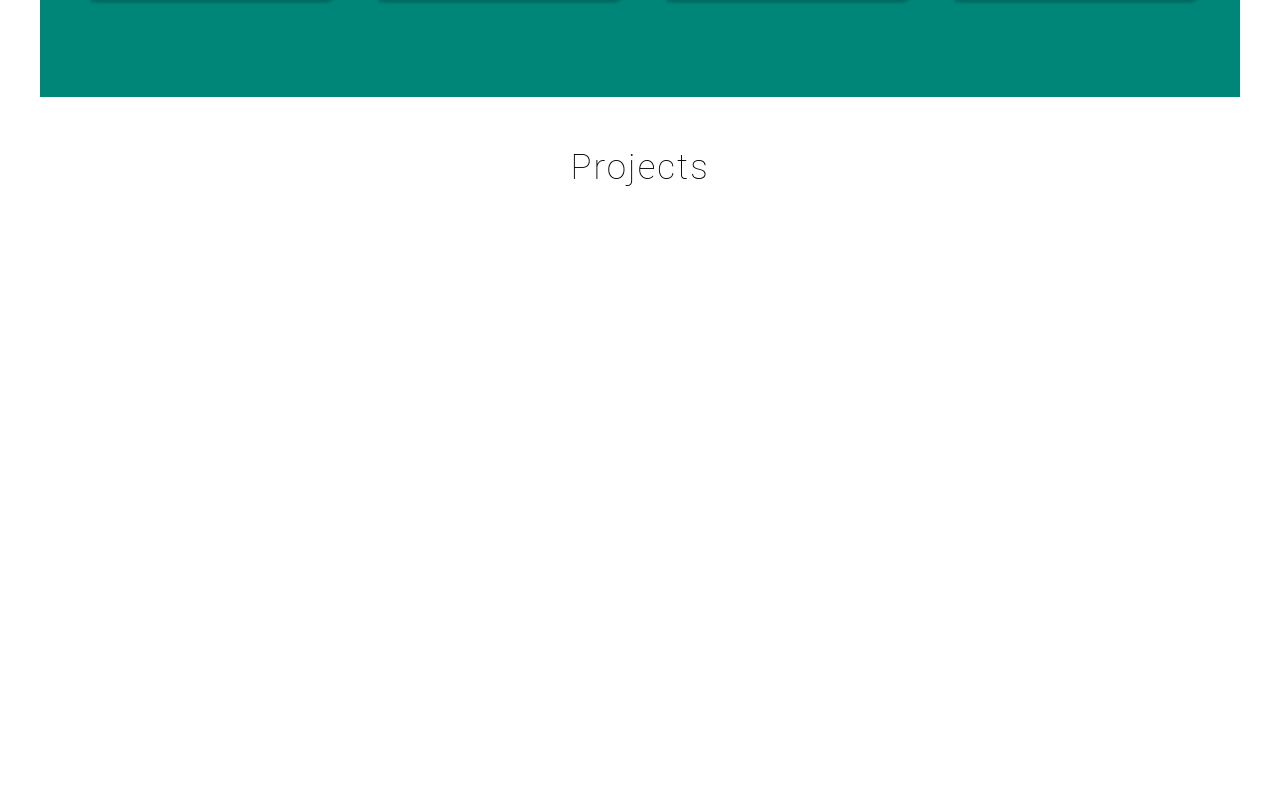
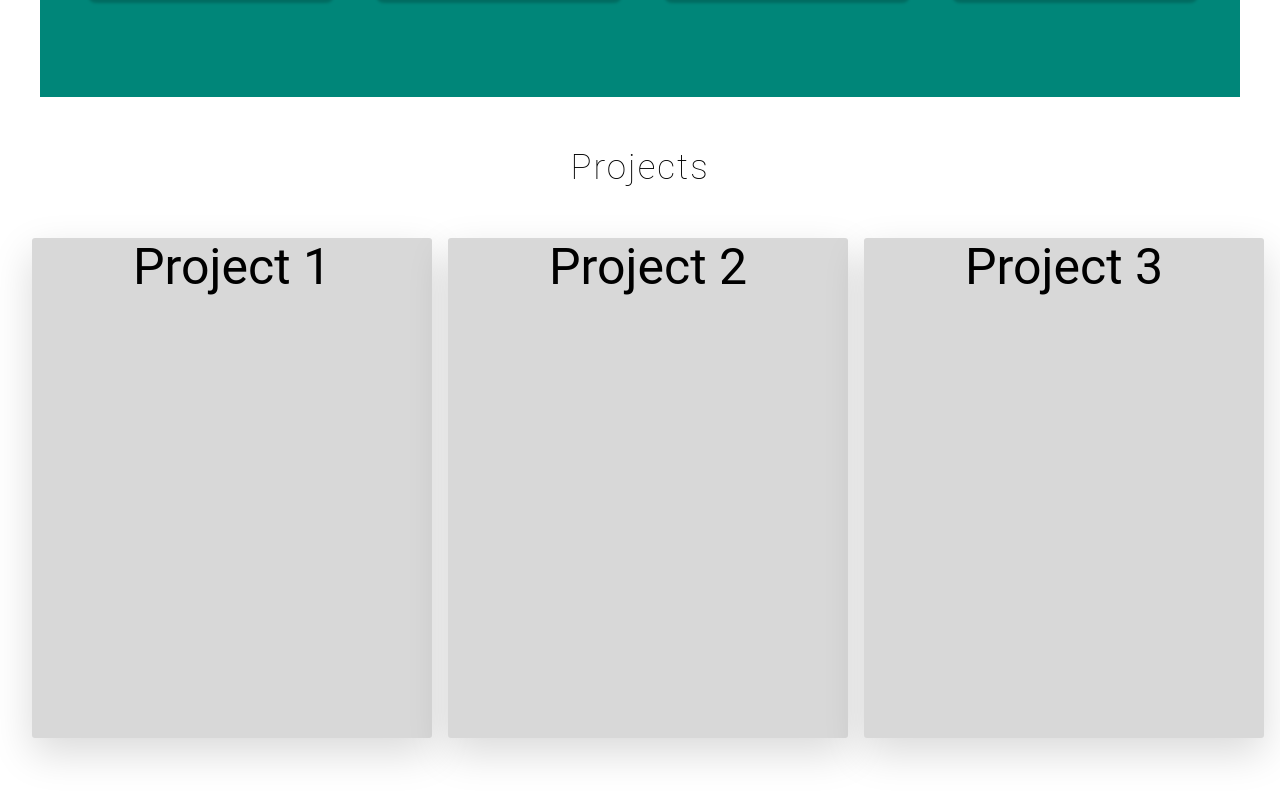
Before and after one commit to jrmeyers92/Portfolio, a website: page index.html in a window 1280 px wide. Shown: the part 1849-2648 px from the top of the page. Drawn offline with nearby package versions, Linux system fonts and the light colour scheme.

Commit message:
card functionality complete

```diff
--- a/index.html
+++ b/index.html
@@ -51,9 +51,7 @@
       </section>
 
       <section class="about-me" id="about-me">
-        <h2 class="heading-main align-center">
-          A little bit about me.
-        </h2>
+        <h2 class="heading-main align-center">A little bit about me.</h2>
 
         <div class="about-me__content">
           <div class="about-me__left">
@@ -135,6 +133,32 @@
       </section>
       <section class="projects" id="projects">
         <h2 class="heading-main align-center">Projects</h2>
+        <div class="cards">
+          <div class="wrapper">
+            <div class="card">
+              <div class="card__side card__side--front">
+                <span>Project 1</span>
+              </div>
+              <div class="card__side card__side--back">
+                <span>Coming soon..</span>
+              </div>
+            </div>
+          </div>
+          <div class="wrapper">
+            <div class="card">
+              <div class="card__side card__side--front">
+                <span>Project 2</span>
+              </div>
+              <div class="card__side card__side--back">Coming soon...</div>
+            </div>
+          </div>
+          <div class="wrapper">
+            <div class="card">
+              <div class="card__side card__side--front">Project 3</div>
+              <div class="card__side card__side--back">Coming soon...</div>
+            </div>
+          </div>
+        </div>
       </section>
     </header>
   </body>
--- /dev/null
+++ b/sass/components/_card.scss
@@ -0,0 +1,49 @@
+.cards {
+  display: flex;
+  justify-content: space-evenly;
+}
+
+.wrapper {
+  width: 30%;
+  position: relative;
+  float: left;
+}
+
+.card {
+  perspective: 150rem;
+  -moz-perspective: 150rem;
+  position: relative;
+  height: 50rem;
+
+  &__side {
+    height: 50rem;
+    width: 40rem;
+    transition: all 0.8s ease;
+    position: absolute;
+    top: 0;
+    left: 0;
+    backface-visibility: hidden;
+    border-radius: 3px;
+    box-shadow: 0 1.5rem 4rem rgba($color: black, $alpha: 0.15);
+    font-size: 5rem;
+    text-align: center;
+
+    &--front {
+      background-color: rgb(216, 216, 216);
+    }
+
+    &--back {
+      background-color: rgb(0, 134, 121);
+      color: white;
+      transform: rotateY(180deg);
+    }
+  }
+
+  &:hover &__side--front {
+    transform: rotateY(-180deg);
+  }
+
+  &:hover &__side--back {
+    transform: rotateY(0);
+  }
+}
--- a/sass/main.scss
+++ b/sass/main.scss
@@ -8,3 +8,4 @@
 @import "components/nav";
 @import "components/headings";
 @import "components/feature-box";
+@import "components/card";
```
Also changed, not shown: css/style.css.
